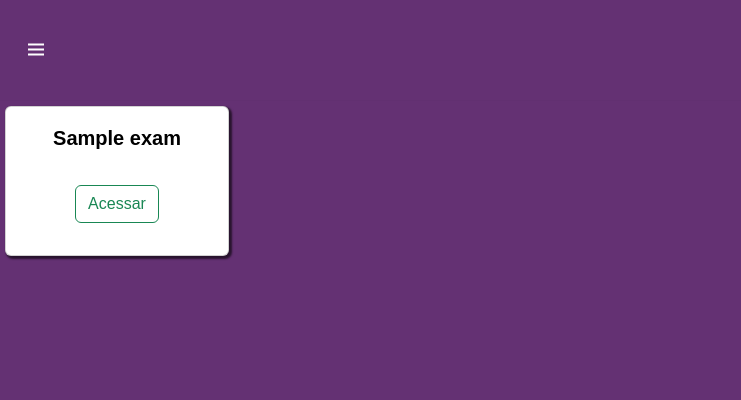
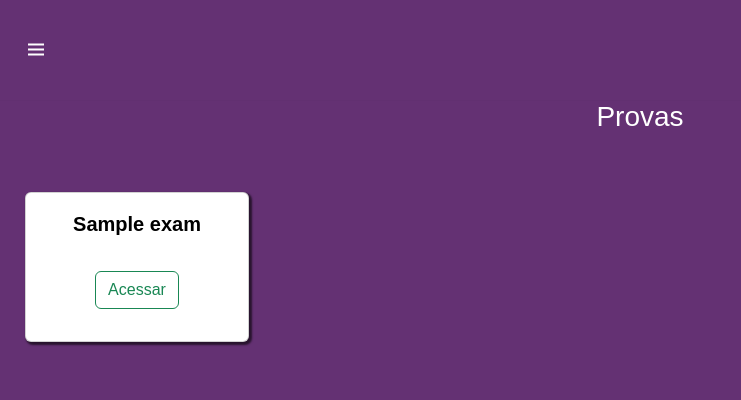
Before and after one commit to Robertoskb/CodeScore, a Django app: page /alunos/ in a window 1280 px wide. Shown: the top 400 px of the page, without its empty margins (0-741 px from the left). Run offline with Django 4.2, Linux system fonts and the light colour scheme; a user stored in the database is signed in; tables that the repository leaves empty hold one stand-in row (values such as "Sample post").

Commit message:
card updates

```diff
--- a/base_static/global/css/style.css
+++ b/base_static/global/css/style.css
@@ -80,6 +80,19 @@ h1 {
     text-decoration: none;
 }
 
+.title {
+    text-align: center;
+    margin-top: 100px;
+    color: white;
+    font-size: 28px;
+    background-color: #643173;
+}
+
+main{
+    padding-left: 20px;
+    padding-right:20px;
+
+}
 
 .card {
     position: relative;
--- a/base_templates/global/partials/sidebar.html
+++ b/base_templates/global/partials/sidebar.html
@@ -44,7 +44,7 @@
             </a>
           </li>
           <li class="list" id="saida">
-            <a href="#" class="nav-link">
+            <a href="{% url 'logout' %}?next=/" class="nav-link">
               <i class="bx bx-log-out icon"></i>
               <span class="link">Sair</span>
             </a>
--- a/students/templates/students/pages/questions.html
+++ b/students/templates/students/pages/questions.html
@@ -5,9 +5,7 @@
 {% block content %}
 
     {% for question in questions %}
-        <ul>
-            <li><a href="{% url 'students:question' exam.slug question.slug %}">{{ question }}</a>
-        </ul>
+
     {% endfor %}
 
 {% endblock content %}
```
